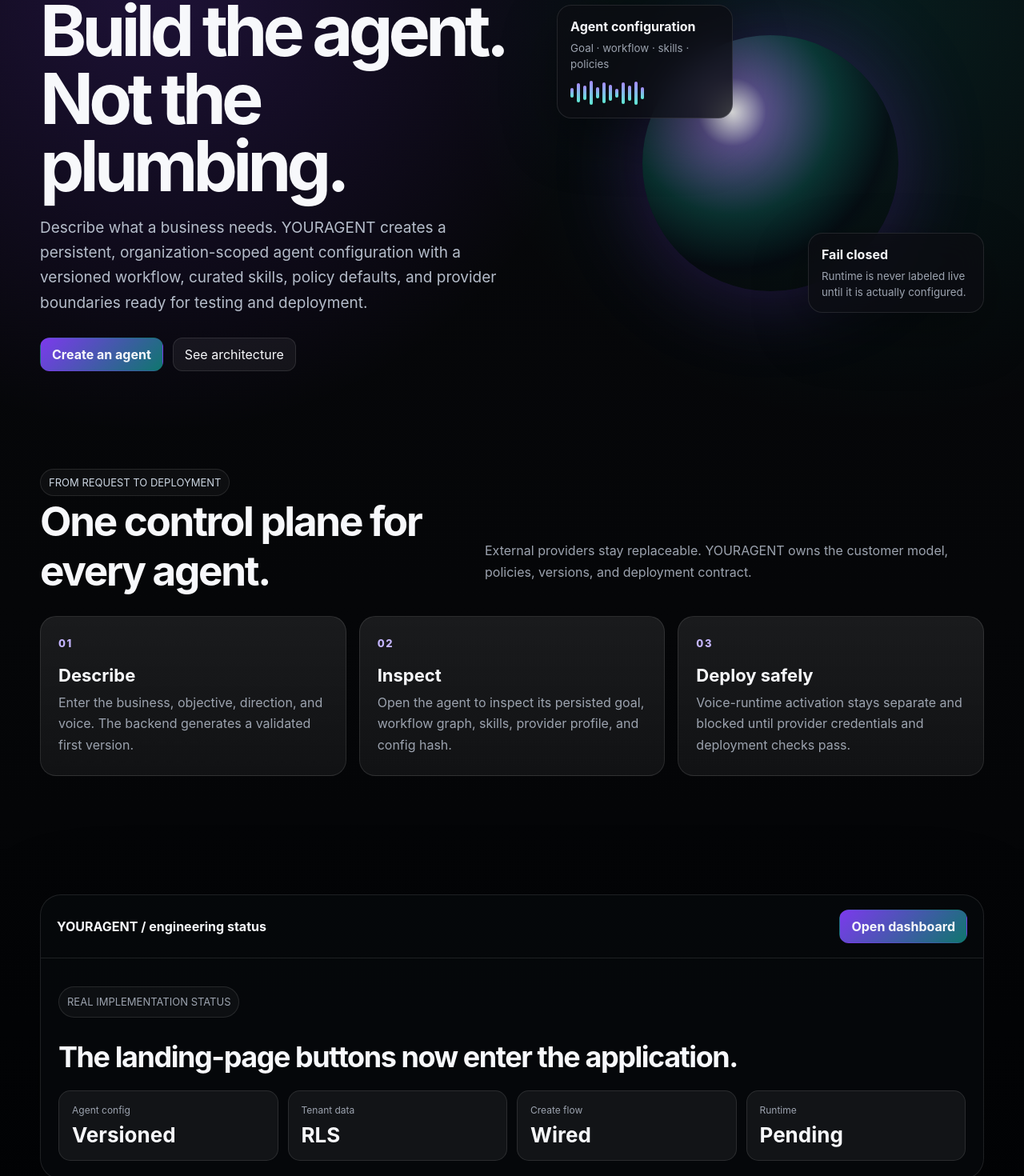
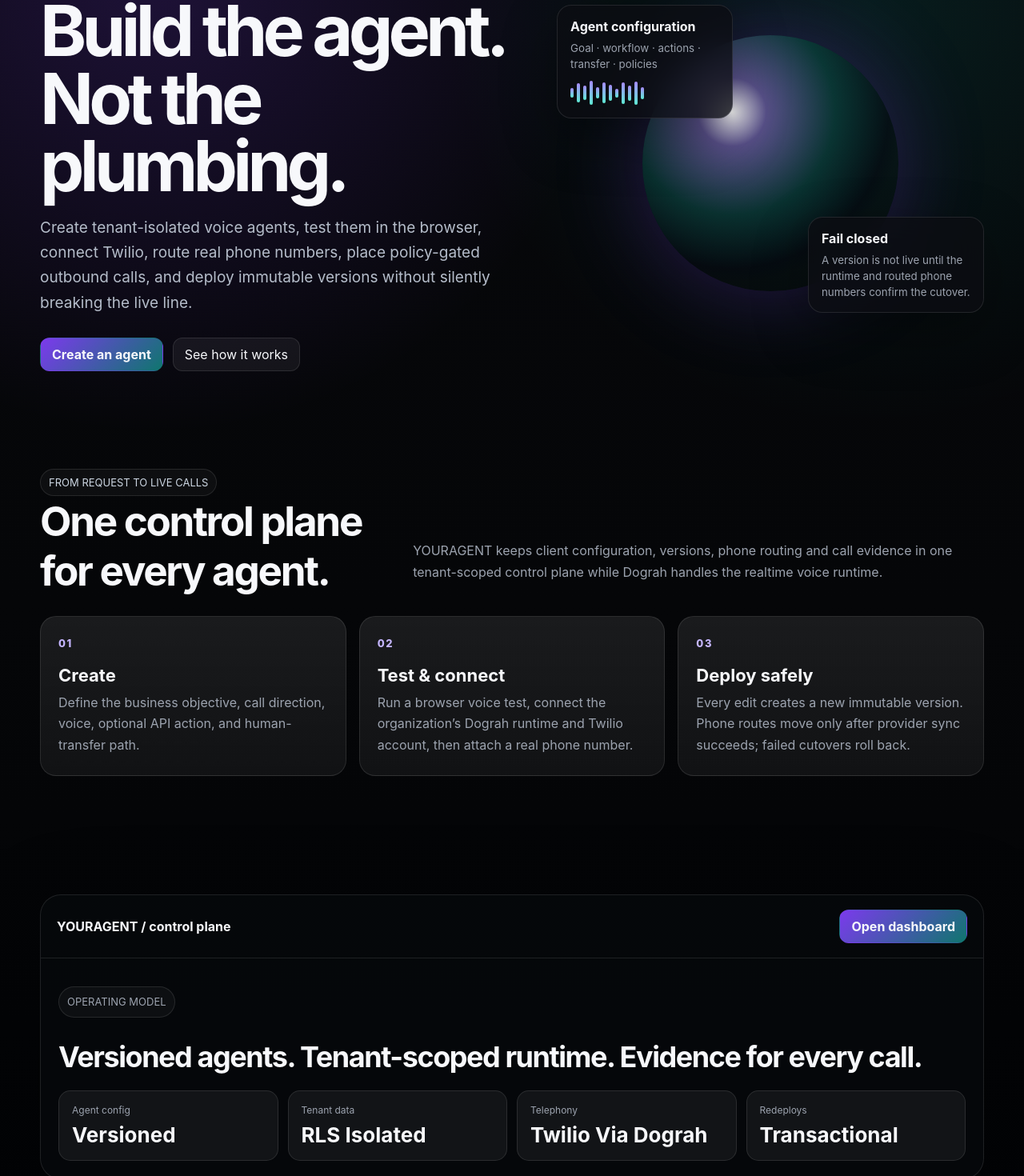
Before and after one commit to zoeyzb/YOURAGENT, a Next.js app: page / in a window 1280 px wide. Shown: the part 210-1680 px from the top of the page at 80% size. Built offline with nearby package versions, Linux system fonts and the light colour scheme.

Commit message:
Update landing page to current production capabilities

```diff
--- a/app/page.tsx
+++ b/app/page.tsx
@@ -2,9 +2,9 @@
 
 const metrics = [
   ["Agent config", "Versioned"],
-  ["Tenant data", "RLS"],
-  ["Create flow", "Wired"],
-  ["Runtime", "Pending"],
+  ["Tenant data", "RLS isolated"],
+  ["Telephony", "Twilio via Dograh"],
+  ["Redeploys", "Transactional"],
 ] as const;
 
 export default function Home() {
@@ -25,11 +25,11 @@
             <span className="eyebrow">● Voice-agent control plane</span>
             <h1>Build the agent. Not the plumbing.</h1>
             <p className="lede">
-              Describe what a business needs. YOURAGENT creates a persistent, organization-scoped agent configuration with a versioned workflow, curated skills, policy defaults, and provider boundaries ready for testing and deployment.
+              Create tenant-isolated voice agents, test them in the browser, connect Twilio, route real phone numbers, place policy-gated outbound calls, and deploy immutable versions without silently breaking the live line.
             </p>
             <div className="hero-actions">
               <Link className="btn btn-primary" href="/dashboard">Create an agent</Link>
-              <a className="btn" href="#platform">See architecture</a>
+              <a className="btn" href="#platform">See how it works</a>
             </div>
           </div>
 
@@ -37,14 +37,14 @@
             <div className="orb" />
             <div className="float-card float-a">
               <strong>Agent configuration</strong>
-              <small>Goal · workflow · skills · policies</small>
+              <small>Goal · workflow · actions · transfer · policies</small>
               <div className="wave" aria-hidden>
                 {[12,24,18,30,14,26,20,11,27,19,29,15].map((h, i) => <i key={i} style={{ height: h }} />)}
               </div>
             </div>
             <div className="float-card float-b">
               <strong>Fail closed</strong>
-              <small>Runtime is never labeled live until it is actually configured.</small>
+              <small>A version is not live until the runtime and routed phone numbers confirm the cutover.</small>
             </div>
           </div>
         </section>
@@ -52,24 +52,24 @@
         <section className="section" id="platform">
           <div className="section-head">
             <div>
-              <span className="eyebrow">FROM REQUEST TO DEPLOYMENT</span>
+              <span className="eyebrow">FROM REQUEST TO LIVE CALLS</span>
               <h2>One control plane for every agent.</h2>
             </div>
-            <p>External providers stay replaceable. YOURAGENT owns the customer model, policies, versions, and deployment contract.</p>
+            <p>YOURAGENT keeps client configuration, versions, phone routing and call evidence in one tenant-scoped control plane while Dograh handles the realtime voice runtime.</p>
           </div>
           <div className="grid-3">
-            <article className="card"><span className="num">01</span><h3>Describe</h3><p>Enter the business, objective, direction, and voice. The backend generates a validated first version.</p></article>
-            <article className="card"><span className="num">02</span><h3>Inspect</h3><p>Open the agent to inspect its persisted goal, workflow graph, skills, provider profile, and config hash.</p></article>
-            <article className="card"><span className="num">03</span><h3>Deploy safely</h3><p>Voice-runtime activation stays separate and blocked until provider credentials and deployment checks pass.</p></article>
+            <article className="card"><span className="num">01</span><h3>Create</h3><p>Define the business objective, call direction, voice, optional API action, and human-transfer path.</p></article>
+            <article className="card"><span className="num">02</span><h3>Test & connect</h3><p>Run a browser voice test, connect the organization’s Dograh runtime and Twilio account, then attach a real phone number.</p></article>
+            <article className="card"><span className="num">03</span><h3>Deploy safely</h3><p>Every edit creates a new immutable version. Phone routes move only after provider sync succeeds; failed cutovers roll back.</p></article>
           </div>
         </section>
 
         <section className="section">
           <div className="dashboard">
-            <div className="dash-top"><strong>YOURAGENT / engineering status</strong><Link className="btn btn-primary" href="/dashboard">Open dashboard</Link></div>
+            <div className="dash-top"><strong>YOURAGENT / control plane</strong><Link className="btn btn-primary" href="/dashboard">Open dashboard</Link></div>
             <div className="workspace">
-              <p className="eyebrow">REAL IMPLEMENTATION STATUS</p>
-              <h2 style={{ fontSize: 36, margin: '14px 0 20px', letterSpacing: '-.04em' }}>The landing-page buttons now enter the application.</h2>
+              <p className="eyebrow">OPERATING MODEL</p>
+              <h2 style={{ fontSize: 36, margin: '14px 0 20px', letterSpacing: '-.04em' }}>Versioned agents. Tenant-scoped runtime. Evidence for every call.</h2>
               <div className="metric-grid">
                 {metrics.map(([label,value]) => <div className="metric" key={label}><span>{label}</span><strong>{value}</strong></div>)}
               </div>
```
